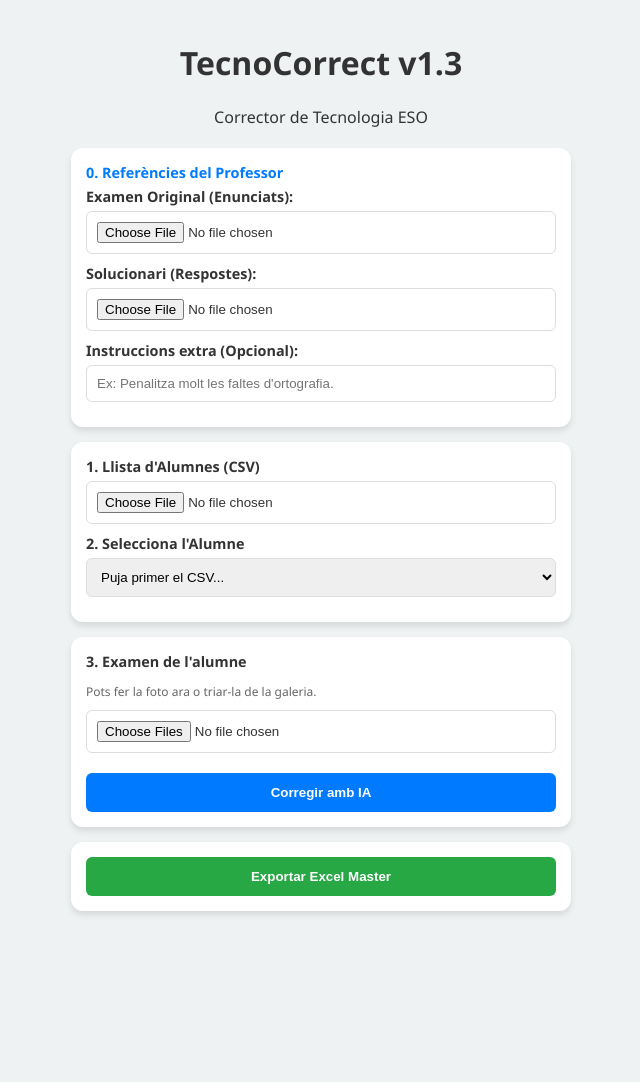
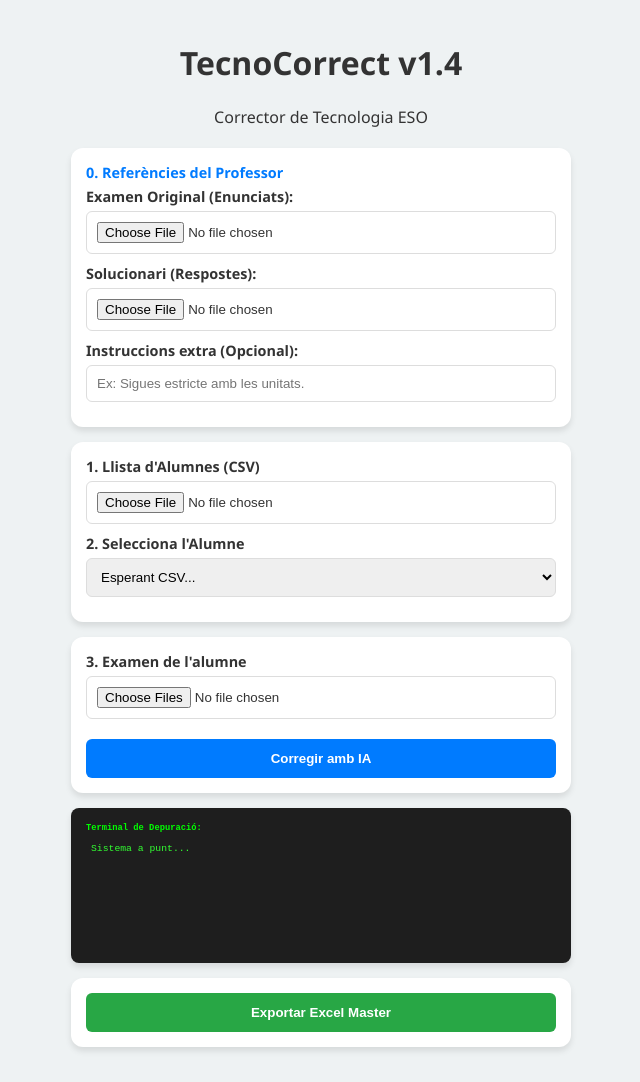
Before and after one commit to smenend1/tecnocorrect, a plain HTML site: page index.html in a window 1280 px wide. Shown: the whole page, without its empty margins (319-959 px from the left). Before the commit the page ends 946 px from the top, so only its background shows below. Drawn offline with Linux system fonts and the light colour scheme.

Commit message:
Update index.html

```diff
--- a/index.html
+++ b/index.html
@@ -3,7 +3,7 @@
 <head>
     <meta charset="UTF-8">
     <meta name="viewport" content="width=device-width, initial-scale=1.0">
-    <title>TecnoCorrect v1.3</title>
+    <title>TecnoCorrect v1.4</title>
     <link rel="stylesheet" href="style.css">
     <link rel="manifest" href="manifest.json">
     <script src="https://cdnjs.cloudflare.com/ajax/libs/xlsx/0.18.5/xlsx.full.min.js"></script>
@@ -11,38 +11,37 @@
 <body>
     <div class="container">
         <header>
-            <h1>TecnoCorrect v1.3</h1>
+            <h1>TecnoCorrect v1.4</h1>
             <p>Corrector de Tecnologia ESO</p>
         </header>
 
         <section class="card">
             <label style="color: #007bff; font-weight: bold;">0. Referències del Professor</label>
-
             <label>Examen Original (Enunciats):</label>
             <input type="file" id="masterBlank" accept="image/*,.pdf">
-
             <label>Solucionari (Respostes):</label>
             <input type="file" id="masterSolution" accept="image/*,.pdf">
-
             <label>Instruccions extra (Opcional):</label>
-            <input type="text" id="customInstructions" placeholder="Ex: Penalitza molt les faltes d'ortografia.">
+            <input type="text" id="customInstructions" placeholder="Ex: Sigues estricte amb les unitats.">
         </section>
 
         <section class="card">
             <label>1. Llista d'Alumnes (CSV)</label>
             <input type="file" id="csvFile" accept=".csv">
-
             <label>2. Selecciona l'Alumne</label>
-            <select id="alumneSelect"><option>Puja primer el CSV...</option></select>
+            <select id="alumneSelect"><option>Esperant CSV...</option></select>
         </section>
 
         <section class="card">
             <label>3. Examen de l'alumne</label>
-            <p style="font-size: 0.75em; color: #666; margin-bottom: 10px;">Pots fer la foto ara o triar-la de la galeria.</p>
             <input type="file" id="examPhotos" multiple accept="image/*">
-
             <div id="preview"></div>
             <button id="btnCorrect" class="btn-main">Corregir amb IA</button>
+        </section>
+
+        <section class="card" style="background: #1e1e1e; color: #32ff32; font-family: monospace; font-size: 0.75em; border-radius: 8px;">
+            <label style="color: #00ff00; margin-bottom: 5px;">Terminal de Depuració:</label>
+            <div id="debugLog" style="height: 100px; overflow-y: auto; padding: 5px;">Sistema a punt...</div>
         </section>
 
         <section class="card">
@@ -50,5 +49,10 @@
         </section>
     </div>
     <script src="app.js"></script>
+    <script>
+        if ('serviceWorker' in navigator) {
+            navigator.serviceWorker.register('sw.js');
+        }
+    </script>
 </body>
 </html>
```
